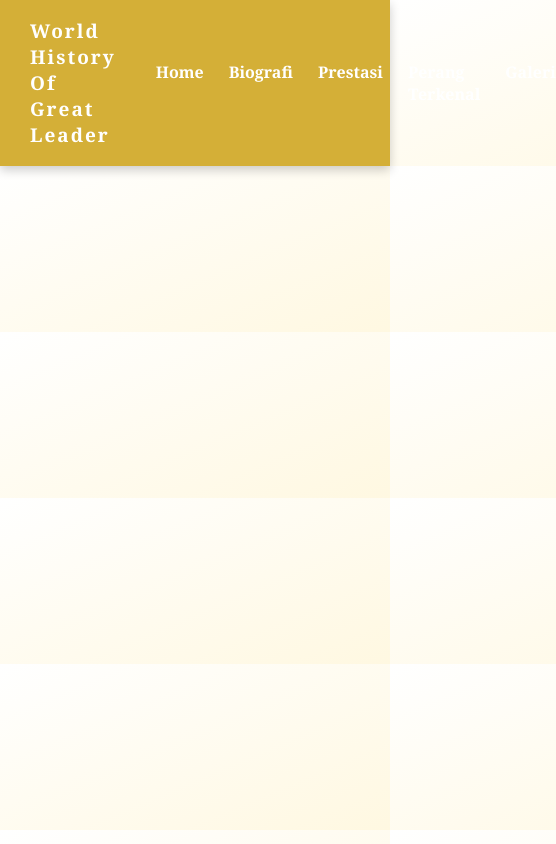
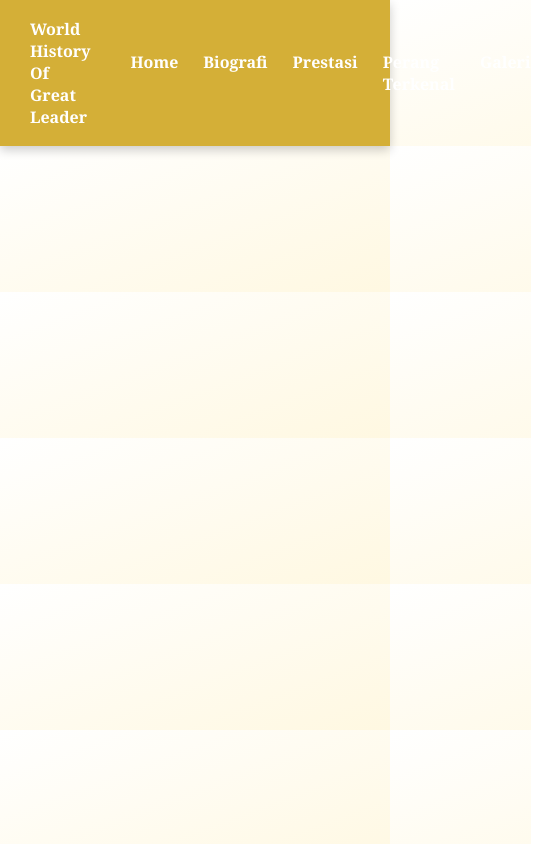
Before and after one commit to sanrice07/mid_semester_project, a plain HTML site: page projek_tengah_semester/index.html in a window 390 px wide. Shown: the whole page, 556 px wide, since content can reach past the window. Drawn offline with Linux system fonts and the light colour scheme.

```diff
--- a/projek_tengah_semester/style.css
+++ b/projek_tengah_semester/style.css
@@ -17,8 +17,6 @@ body {
 
 .logo {
     font-weight: bold;
-    font-size: 19px;
-    letter-spacing: 2px;
 }
 
 .nav-links {
```
